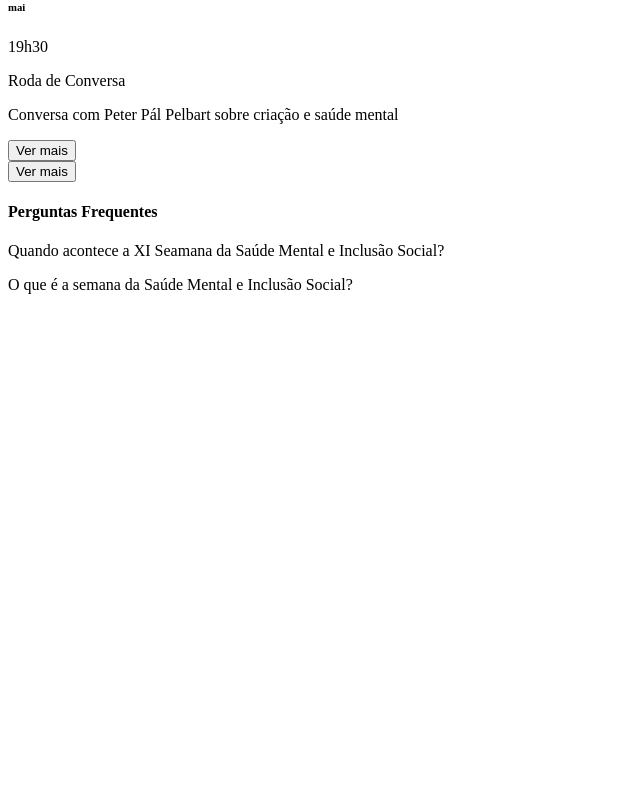
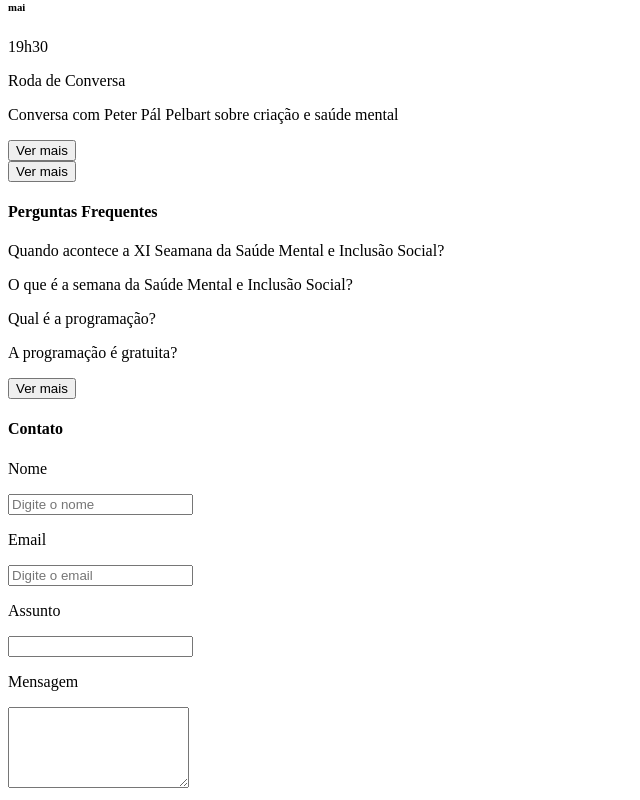
Before and after one commit to silvamaarcus/ufmg-page, a React (Vite) app: page / in a window 1280 px wide. Shown: the part 963-1763 px from the top of the page, without its empty margins (0-640 px from the left). Before the commit the page ends 1273 px from the top, so only its background shows below. Built offline with nearby package versions, Linux system fonts and the light colour scheme; the HTML template or start-up script is replaced by a standard one.

Commit message:
Add footer (formulario)

```diff
--- a/src/App.jsx
+++ b/src/App.jsx
@@ -2,6 +2,7 @@ import Faq from "./components/Accordion";
 import Cards from "./components/Cards";
 import Calendar from "./components/Filters/Calendar";
 import Filtro from "./components/Filters/Events";
+import Footer from "./components/Footer";
 import Menu from "./components/Menu";
 
 function App() {
@@ -88,9 +89,14 @@ function App() {
         <div className="grid-10">
           <h4 className="text-center bold">Perguntas Frequentes</h4>
           <Faq />
+          <div className="flex-center mt-4">
+            <button className="btn">Ver mais</button>
+          </div>
         </div>
         <div className="grid-2 disappear"></div>
       </section>
+
+      <Footer />
     </>
   );
 }
--- a/src/components/Accordion/index.jsx
+++ b/src/components/Accordion/index.jsx
@@ -31,7 +31,9 @@ const Faq = () => {
               </p>
             </AccordionItemButton>
           </AccordionItemHeading>
-          <AccordionItemPanel className={activeShow === 0 ? "mt-2 p-2" : "display-none"}>
+          <AccordionItemPanel
+            className={activeShow === 0 ? "mt-2 p-2" : "display-none"}
+          >
             <button className="btn-info ml-1">Label</button>
           </AccordionItemPanel>
         </AccordionItem>
@@ -45,12 +47,66 @@ const Faq = () => {
           >
             <AccordionItemButton>
               <p className="bold">
-              O que é a semana da Saúde Mental e Inclusão Social?
+                O que é a semana da Saúde Mental e Inclusão Social?
               </p>
             </AccordionItemButton>
           </AccordionItemHeading>
-          <AccordionItemPanel className="mt-2 p-2">
-            <p>O evento é uma promoção da Rede de Saúde Mental da UFMG e conta com a colaboração e parceria de representantes de movimentos sociais, usuários dos serviços públicos de saúde mental, Comissão Permanente de Saúde Mental da UFMG e outras instâncias internas e externas à comunidade acadêmica.</p>
+          <AccordionItemPanel
+            className={activeShow === 1 ? "mt-2 p-2" : "display-none"}
+          >
+            <p>
+              O evento é uma promoção da Rede de Saúde Mental da UFMG e conta
+              com a colaboração e parceria de representantes de movimentos
+              sociais, usuários dos serviços públicos de saúde mental, Comissão
+              Permanente de Saúde Mental da UFMG e outras instâncias internas e
+              externas à comunidade acadêmica.
+            </p>
+          </AccordionItemPanel>
+        </AccordionItem>
+      </Accordion>
+
+      <Accordion className="mt-3 eventos accordion">
+        <AccordionItem>
+          <AccordionItemHeading
+            className={activeIndex === 2 ? "question-active p-2" : "question"}
+            onClick={handleClick(2)}
+          >
+            <AccordionItemButton>
+              <p className="bold">Qual é a programação?</p>
+            </AccordionItemButton>
+          </AccordionItemHeading>
+          <AccordionItemPanel
+            className={activeShow === 2 ? "mt-2 p-2" : "display-none"}
+          >
+            <p>
+              Lorem ipsum dolor sit amet consectetur, adipisicing elit. Amet
+              dolorum, quidem magnam incidunt deleniti rem ab, architecto
+              dolores, ullam ea explicabo voluptatum perspiciatis! Facilis sint
+              modi neque assumenda quo veniam!
+            </p>
+          </AccordionItemPanel>
+        </AccordionItem>
+      </Accordion>
+
+      <Accordion className="mt-3 eventos accordion">
+        <AccordionItem>
+          <AccordionItemHeading
+            className={activeIndex === 3 ? "question-active p-2" : "question"}
+            onClick={handleClick(3)}
+          >
+            <AccordionItemButton>
+              <p className="bold">A programação é gratuita?</p>
+            </AccordionItemButton>
+          </AccordionItemHeading>
+          <AccordionItemPanel
+            className={activeShow === 3 ? "mt-2 p-2" : "display-none"}
+          >
+            <p>
+              Lorem ipsum dolor sit amet consectetur, adipisicing elit. Placeat
+              pariatur fugit quis, officia, deserunt eos inventore ullam laborum
+              id voluptatum quae mollitia magni odio facere, minima dicta
+              officiis corrupti! At.
+            </p>
           </AccordionItemPanel>
         </AccordionItem>
       </Accordion>
--- /dev/null
+++ b/src/components/Footer/index.jsx
@@ -0,0 +1,58 @@
+const Footer = () => {
+  return (
+    <>
+      <section className="bg-section-gray">
+        <section className="container">
+          <div className="grid-4 disappear"></div>
+          <div className="grid-6">
+            <h4 className="bold text-center">Contato</h4>
+            <form className="mt-3 flex-column gap-3">
+              <div>
+                <label htmlFor="name">
+                  <p>Nome</p>
+                </label>
+                <input
+                  type="text"
+                  placeholder="Digite o nome"
+                  required
+                  className="eventos"
+                />
+              </div>
+              <div>
+                <label htmlFor="email">
+                  <p>Email</p>
+                </label>
+                <input
+                  type="text"
+                  placeholder="Digite o email"
+                  required
+                  className="eventos"
+                />
+              </div>
+              <div>
+                <label htmlFor="title">
+                  <p>Assunto</p>
+                </label>
+                <input type="text" required className="eventos" />
+              </div>
+              <div>
+                <label htmlFor="content">
+                  <p>Mensagem</p>
+                </label>
+                <textarea
+                  name="content"
+                  id="content"
+                  rows={5}
+                  required
+                  className="eventos"
+                ></textarea>
+              </div>
+            </form>
+          </div>
+          <div className="grid-4 disappear"></div>
+        </section>
+      </section>
+    </>
+  );
+};
+export default Footer;
--- a/src/css/sass/_layout.scss
+++ b/src/css/sass/_layout.scss
@@ -191,6 +191,7 @@ $gutter: 30px;
 }
 // Flexbox p/ que os elementos fiquem em colunas
 .flex-column {
+  display: flex;
   flex-direction: column;
 }
 // Flexbox p/ que os elementos quebrem a linha no container, quando necessario.
@@ -445,7 +446,7 @@ $gutter: 30px;
 // Filtros
 .eventos {
   box-shadow: 0px 1px 4px 3px rgba(173, 131, 131, 0.1) !important;
-
+  border-radius: 4px;
   &:focus {
     border: 2px solid $primary-normal;
     outline: none;
@@ -503,3 +504,7 @@ $gutter: 30px;
     transform: translate(-50%, -50%);
   }
 }
+
+.bg-section-gray {
+  background: #f2f2f2 !important;
+}
--- a/src/css/style.css
+++ b/src/css/style.css
@@ -402,6 +402,7 @@
   flex-direction: row;
 }
 .flex-column {
+  display: flex;
   flex-direction: column;
 }
 
@@ -626,6 +627,7 @@
 
 .eventos {
   box-shadow: 0px 1px 4px 3px rgba(173, 131, 131, 0.1) !important;
+  border-radius: 4px;
 }
 .eventos:focus {
   border: 2px solid #1F3748;
@@ -675,6 +677,10 @@
   top: 50%;
   right: 0;
   transform: translate(-50%, -50%);
+}
+
+.bg-section-gray {
+  background: #f2f2f2 !important;
 }
 
 .s-0 {
```
Also changed, not shown: 1 other file (tests, documents, lock files or other folders).
